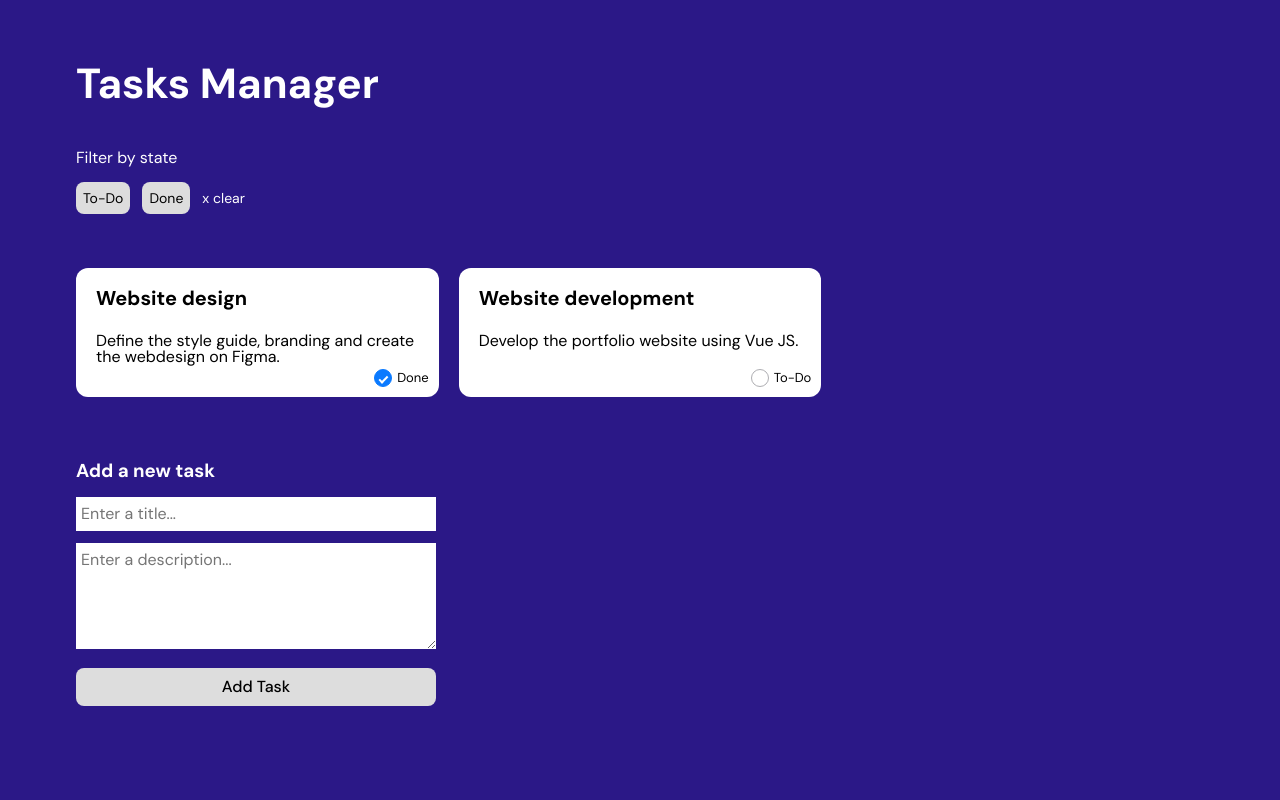
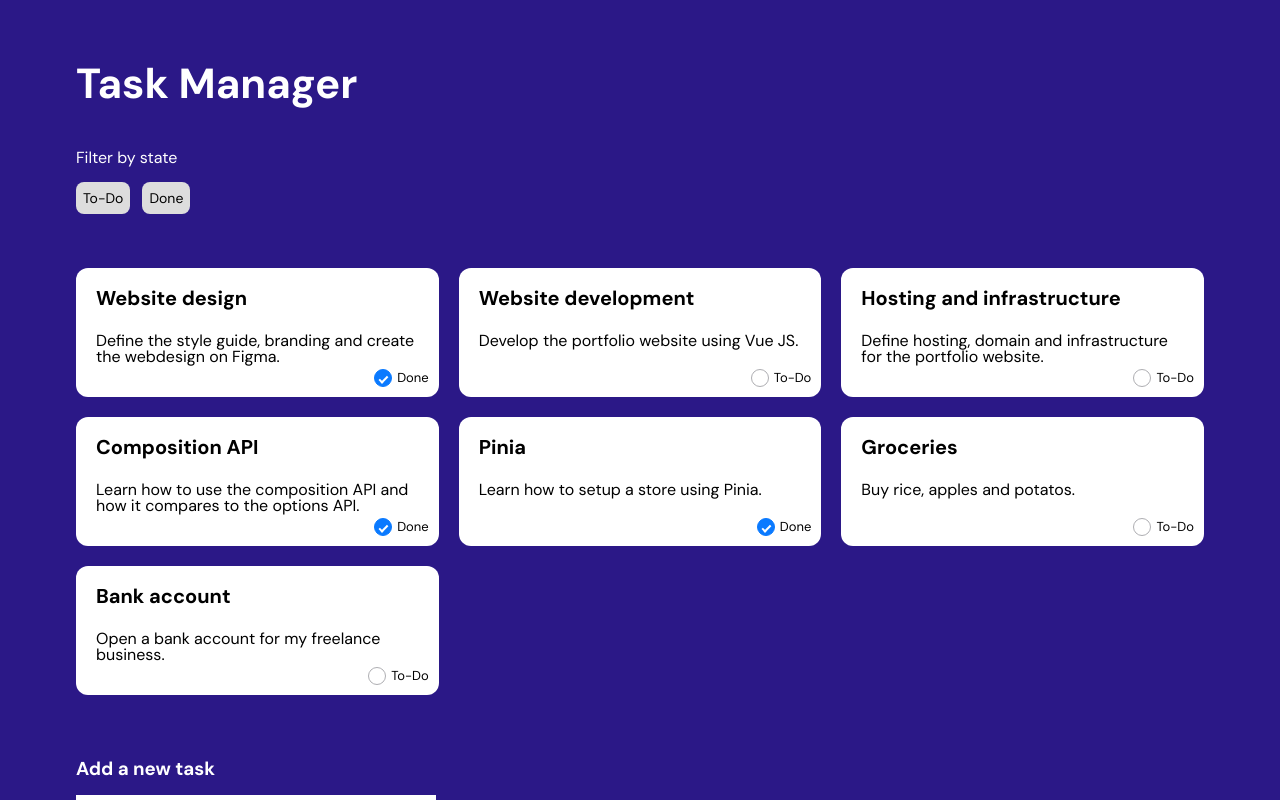
Before and after one commit to IHsojib71/task-manager-vue-composition-pinia-practice, a Vue app: page / in a window 1280 px wide. Shown: the top 800 px of the page. Built offline with nearby package versions, Linux system fonts and the light colour scheme.

Commit message:
on going

```diff
--- a/src/App.vue
+++ b/src/App.vue
@@ -1,42 +1,95 @@
 <script setup>
+import { ref,reactive } from 'vue';
+import Task from './components/Task.vue';
+import Filter from './components/Filter.vue';
+//ref for premitives numbrs, strings, booleans etc
+const appName ="Task Manager";
 
-const tasks= [
+//reactive for arrays and objects
+const tasks = reactive(
+  [
     {
+      id:1,
       name: "Website design",
       description: "Define the style guide, branding and create the webdesign on Figma.",
       completed: true
     },
     {
+      id:2,
       name: "Website development",
       description: "Develop the portfolio website using Vue JS.",
       completed: false
     },
     {
+      id:3,
       name: "Hosting and infrastructure",
       description: "Define hosting, domain and infrastructure for the portfolio website.",
       completed: false
     },
     {
+      id:4,
       name: "Composition API",
       description: "Learn how to use the composition API and how it compares to the options API.",
       completed: true
     },
     {
+      id:5,
       name: "Pinia",
       description: "Learn how to setup a store using Pinia.",
       completed: true
     },
     {
+      id:6,
       name: "Groceries",
       description: "Buy rice, apples and potatos.",
       completed: false
     },
     {
+      id:7,
       name: "Bank account",
       description: "Open a bank account for my freelance business.",
       completed: false
     }
-];
+]
+);
+
+let newTask = {
+  completed: false
+};
+
+let filterBy = ref("");
+
+function addTask()
+{
+  if (newTask.name && newTask.description) {
+    newTask.id = Math.max(...tasks.map(task => task.id)) + 1;
+    tasks.push(newTask);
+    newTask = {
+      name: '',
+      description:'',
+      completed: false
+    }
+  }
+  else {
+      alert('Please enter the title and description for the task.');
+  }
+
+
+
+}
+
+ function toggleCompleted(id)
+  {
+   tasks.forEach((task) => {
+     if (id === task.id) {
+       task.completed = !task.completed;
+      }
+    })
+}
+
+function setFilter(val) {
+  filterBy.value = val;
+}
 
 </script>
 
@@ -46,67 +99,23 @@ const tasks= [
     <div class="header">
       <div class="header-side">
         <h1>
-          Tasks Manager
+          {{ appName }}
         </h1>
-      </div>
-    </div>
-
-    <div class="filters">
-      <div>
-        <p>Filter by state</p>
-        <div class="badges">
-          <div class="badge">
-            To-Do
-          </div>
-          <div class="badge">
-            Done
-          </div>
-          <span class="clear">
-            x clear
-          </span>
-        </div>
-      </div>
-    </div>
-
-    <div class="tasks">
-
-      <div class="task">
-        <h3>
-          Website design
-        </h3>
-        <p>
-          Define the style guide, branding and create the webdesign on Figma.
-        </p>
-        <div class="task-check">
-          <input type="checkbox" checked />
-          <label>
-            Done
-          </label>
-        </div>
-      </div>
-
-      <div class="task">
-        <h3>
-          Website development
-        </h3>
-        <p>
-          Develop the portfolio website using Vue JS.
-        </p>
-        <div class="task-check">
-          <input type="checkbox"/>
-          <label>
-            To-Do
-          </label>
-        </div>
       </div>
 
     </div>
 
+    <Filter :filterBy="filterBy" @setFilter="setFilter"/>
+
+    <div class="tasks">
+      <Task @toggleCompleted="toggleCompleted"  v-for="(task, index) in tasks" :task="task" :key="index" />
+    </div>
+
     <div class="add-task">
       <h3>Add a new task</h3>
-      <input type="text" name="title" placeholder="Enter a title..."><br />
-      <textarea name="description" rows="4" placeholder="Enter a description..." /><br />
-      <button class="btn gray">Add Task</button>
+      <input v-model="newTask.name" type="text" name="title" placeholder="Enter a title..."><br />
+      <textarea v-model="newTask.description" name="description" rows="4" placeholder="Enter a description..." /><br />
+      <button @click="addTask" class="btn gray">Add Task</button>
 
     </div>
 
@@ -144,124 +153,19 @@ const tasks= [
 
 }
 
-.filters {
-  display: flex;
-  flex-direction: column;
-  margin: 40px 0;
 
-  p {
-    font-size: 16px;
-    font-weight: 400;
-    line-height: 21px;
-    letter-spacing: 0em;
-    text-align: left;
-  }
-
-  .badges {
-    display: flex;
-    flex-wrap: wrap;
-    gap: 12px;
-    margin: 14px 0;
-    align-items: center;
-  }
-
-  .clear {
-    font-size: 14px;
-    font-weight: 400;
-    line-height: 16px;
-    letter-spacing: 0em;
-    text-align: left;
-    cursor: pointer;
-  }
-
-}
 
 .tasks {
   display: grid;
   grid-template-columns: repeat(3, 1fr);
   gap: 20px;
 
+
   @media (max-width: 768px) {
     grid-template-columns: repeat(1, 1fr);
   }
 }
 
-.task {
-  display: flex;
-  flex-direction: column;
-  background-color: var(--white-color);
-  color: var(--black-color);
-  padding: 20px;
-  border-radius: 12px;
-  position: relative;
-
-
-  h3 {
-    font-size: 20px;
-    font-weight: 700;
-    line-height: 21px;
-    letter-spacing: 0em;
-    text-align: left;
-  }
-
-  p {
-    margin-top: 24px;
-    margin-bottom: 12px;
-    font-size: 16px;
-    font-weight: 400;
-    line-height: 16px;
-    letter-spacing: 0em;
-    text-align: left;
-  }
-
-
-  .task-check {
-    display: flex;
-    align-items: center;
-    justify-content: center;
-    position: absolute;
-    bottom: 10px;
-    right: 10px;
-
-    label {
-      font-size: 13px;
-      font-weight: 400;
-      line-height: 16px;
-      letter-spacing: 0em;
-      text-align: left;
-      margin-left: 5px;
-      cursor: pointer;
-    }
-
-    input {
-      display: flex;
-      justify-content: center;
-      align-items: center;
-      width: 18px;
-      height: 18px;
-      border-radius: 100%;
-      border: 0.77px solid #AEAEB2;
-      appearance: none;
-      cursor: pointer;
-
-
-      &:checked {
-        background-color: #0A7AFF;
-        border-color: #0A7AFF;
-
-        &::before {
-          content: '';
-          display: block;
-          width: 4.5px;
-          height: 9px;
-          border: solid white;
-          border-width: 0 2px 2px 0;
-          transform: rotate(45deg);
-        }
-      }
-    }
-  }
-}
 
 .add-task {
   margin-top: 60px;
--- /dev/null
+++ b/src/components/Filter.vue
@@ -0,0 +1,75 @@
+<script setup>
+import { defineProps } from 'vue';
+const props = defineProps(['filterBy']);
+</script>
+<template>
+     <div class="filters">
+      <div>
+        <p>Filter by state</p>
+        <div class="badges">
+          <div @click="$emit('setFilter', 'todo')" class="badge" :class="{ selected: filterBy === 'todo' }">
+            To-Do
+          </div>
+          <div @click="$emit('setFilter', 'done')" class="badge" :class="{ selected: filterBy === 'done' }">
+            Done
+          </div>
+          <span v-if="filterBy" class="clear" @click="$emit('setFilter', '')">
+            x clear
+          </span>
+        </div>
+      </div>
+    </div>
+</template>
+<style scoped>
+.filters {
+  display: flex;
+  flex-direction: column;
+  margin: 40px 0;
+
+  p {
+    font-size: 16px;
+    font-weight: 400;
+    line-height: 21px;
+    letter-spacing: 0em;
+    text-align: left;
+  }
+
+  .badges {
+    display: flex;
+    flex-wrap: wrap;
+    gap: 12px;
+    margin: 14px 0;
+    align-items: center;
+  }
+
+  .badge {
+  padding: 8px 7px;
+  background-color: var(--gray-color);
+  color: var(--black-color);
+  font-size: 14px;
+  font-weight: 400;
+  line-height: 16px;
+  letter-spacing: 0em;
+  text-align: left;
+  border-radius: 8px;
+  cursor: pointer;
+  user-select: none;
+}
+
+.badge.selected {
+    background-color: #E42C5F;
+    color: var(--white-color);
+}
+
+
+  .clear {
+    font-size: 14px;
+    font-weight: 400;
+    line-height: 16px;
+    letter-spacing: 0em;
+    text-align: left;
+    cursor: pointer;
+  }
+
+}
+</style>
--- /dev/null
+++ b/src/components/Task.vue
@@ -0,0 +1,100 @@
+<script setup>
+import { defineProps } from 'vue';
+const props = defineProps(['task']);
+</script>
+<template>
+  <div class="task">
+        <h3>
+          {{ task.name }}
+        </h3>
+        <p>
+          {{ task.description }}
+        </p>
+        <div class="task-check">
+          <input @click="$emit('toggleCompleted', task.id)" type="checkbox" :checked="task.completed" />
+          <label>
+            {{ task.completed ? 'Done' : 'To-Do' }}
+          </label>
+        </div>
+      </div>
+</template>
+
+<style scoped>
+.task {
+  display: flex;
+  flex-direction: column;
+  background-color: var(--white-color);
+  color: var(--black-color);
+  padding: 20px;
+  border-radius: 12px;
+  position: relative;
+
+
+  h3 {
+    font-size: 20px;
+    font-weight: 700;
+    line-height: 21px;
+    letter-spacing: 0em;
+    text-align: left;
+  }
+
+  p {
+    margin-top: 24px;
+    margin-bottom: 12px;
+    font-size: 16px;
+    font-weight: 400;
+    line-height: 16px;
+    letter-spacing: 0em;
+    text-align: left;
+  }
+
+
+  .task-check {
+    display: flex;
+    align-items: center;
+    justify-content: center;
+    position: absolute;
+    bottom: 10px;
+    right: 10px;
+
+    label {
+      font-size: 13px;
+      font-weight: 400;
+      line-height: 16px;
+      letter-spacing: 0em;
+      text-align: left;
+      margin-left: 5px;
+      cursor: pointer;
+    }
+
+    input {
+      display: flex;
+      justify-content: center;
+      align-items: center;
+      width: 18px;
+      height: 18px;
+      border-radius: 100%;
+      border: 0.77px solid #AEAEB2;
+      appearance: none;
+      cursor: pointer;
+
+
+      &:checked {
+        background-color: #0A7AFF;
+        border-color: #0A7AFF;
+
+        &::before {
+          content: '';
+          display: block;
+          width: 4.5px;
+          height: 9px;
+          border: solid white;
+          border-width: 0 2px 2px 0;
+          transform: rotate(45deg);
+        }
+      }
+    }
+  }
+}
+
+</style>
```
